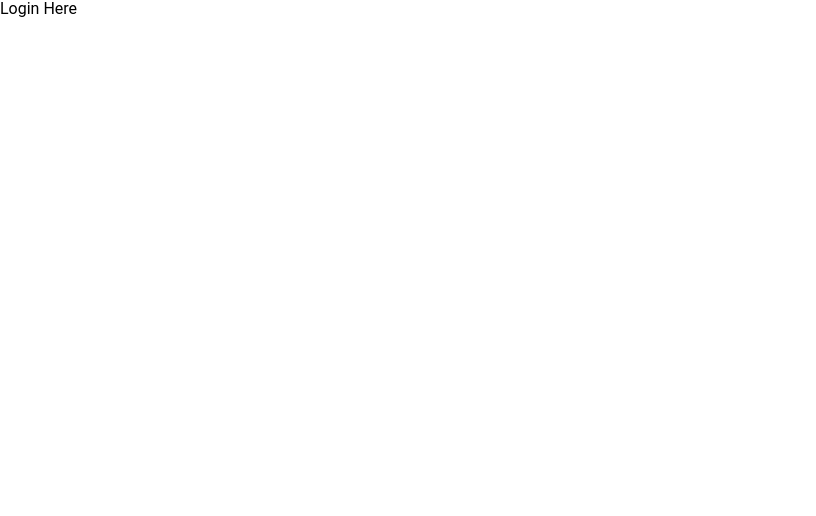
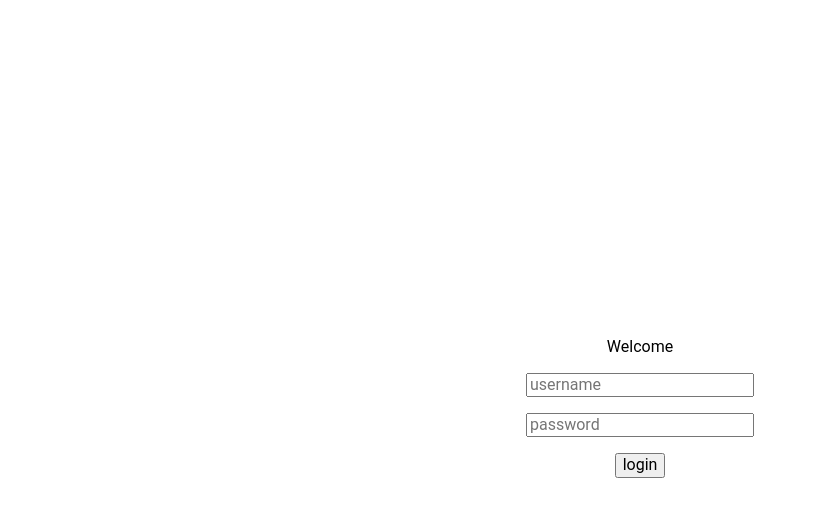
Before and after one commit to myd07/merlogi-test, a React (Create React App) app: page / in a window 1280 px wide. Shown: the top 516 px of the page, without its empty margins (0-816 px from the left). Built offline with nearby package versions, Linux system fonts and the light colour scheme; a web font is replaced by a local one.

Commit message:
feat: login page and request

```diff
--- a/package.json
+++ b/package.json
@@ -10,6 +10,7 @@
     "@testing-library/react": "^13.4.0",
     "@testing-library/user-event": "^13.5.0",
     "@types/jest": "^27.5.2",
+    "@types/js-cookie": "^3.0.2",
     "@types/node": "^16.11.58",
     "@types/react": "^18.0.19",
     "@types/react-dom": "^18.0.6",
--- a/src/components/pages/login/index.tsx
+++ b/src/components/pages/login/index.tsx
@@ -1,7 +1,57 @@
-import React from "react";
+import React, { ChangeEvent, FormEvent } from "react";
+
+import useAuthAction from "src/redux/auth/action";
+import type { LoginPayload } from "src/domains/auth";
+
+import { Wrapper } from "./style";
 
 const LoginPage = () => {
-  return <>Login Here</>;
+  const [state, setState] = React.useState<LoginPayload>({
+    username: "",
+    password: "",
+  });
+  const { requestLogin } = useAuthAction();
+
+  const onChange = React.useCallback(
+    ({ target }: ChangeEvent<HTMLInputElement>) => {
+      setState((prev) => ({
+        ...prev,
+        [target.name]: target.value,
+      }));
+    },
+    []
+  );
+
+  const onSubmit = React.useCallback(
+    (e: FormEvent<HTMLFormElement>) => {
+      e.preventDefault();
+      requestLogin(state);
+    },
+    [state]
+  );
+
+  return (
+    <>
+      <Wrapper>
+        <form className="login_form" onSubmit={onSubmit}>
+          <p>Welcome</p>
+          <input
+            type="text"
+            name="username"
+            placeholder="username"
+            onChange={onChange}
+          />
+          <input
+            type="password"
+            name="password"
+            placeholder="password"
+            onChange={onChange}
+          />
+          <button type="submit">login</button>
+        </form>
+      </Wrapper>
+    </>
+  );
 };
 
 export default LoginPage;
--- /dev/null
+++ b/src/components/pages/login/style.ts
@@ -0,0 +1,22 @@
+import styled from "@emotion/styled";
+
+export const Wrapper = styled.div`
+  position: fixed;
+  top: 0;
+  bottom: 0;
+  left: 0;
+  right: 0;
+  display: flex;
+  align-items: center;
+  justify-content: center;
+
+  .login_form {
+    display: flex;
+    flex-direction: column;
+    align-items: center;
+
+    input {
+      margin-bottom: 1rem;
+    }
+  }
+`;
--- /dev/null
+++ b/src/domains/auth.ts
@@ -0,0 +1,4 @@
+export interface LoginPayload {
+  username: string;
+  password: string;
+}
--- /dev/null
+++ b/src/redux/auth/action.ts
@@ -0,0 +1,37 @@
+import { useDispatch } from "react-redux";
+
+import type { LoginPayload } from "src/domains/auth";
+import { saveSession } from "src/utils/session";
+
+import { authActions } from "./slice";
+
+const mockLogin: LoginPayload = {
+  username: "username",
+  password: "password",
+};
+
+const useAuthAction = () => {
+  const dispatch = useDispatch();
+
+  const login = () => {
+    dispatch(authActions.login());
+  };
+  const requestLogin = ({ username, password }: LoginPayload) => {
+    try {
+      if (mockLogin.username === username && mockLogin.password === password) {
+        saveSession("loggedin");
+      } else {
+        alert("username or password is wrong");
+      }
+    } catch (error) {
+      alert("login error");
+    }
+  };
+
+  return {
+    login,
+    requestLogin,
+  };
+};
+
+export default useAuthAction;
--- /dev/null
+++ b/src/utils/session/index.ts
@@ -0,0 +1,21 @@
+import cookie from "js-cookie";
+
+const sessionConfig = {
+  key: "__session",
+  cookieConfig: {
+    // 5 minutes convert to days
+    expires: 0.00347222,
+    secure: true,
+    sameSite: "strict",
+  },
+};
+
+export const saveSession = (value: string) => {
+  cookie.set(sessionConfig.key, value);
+};
+
+export const getSession = () => cookie.get(sessionConfig.key);
+
+export const removeSession = () => {
+  cookie.remove(sessionConfig.key);
+};
```
Also changed, not shown: 1 other file (tests, documents, lock files or other folders).
